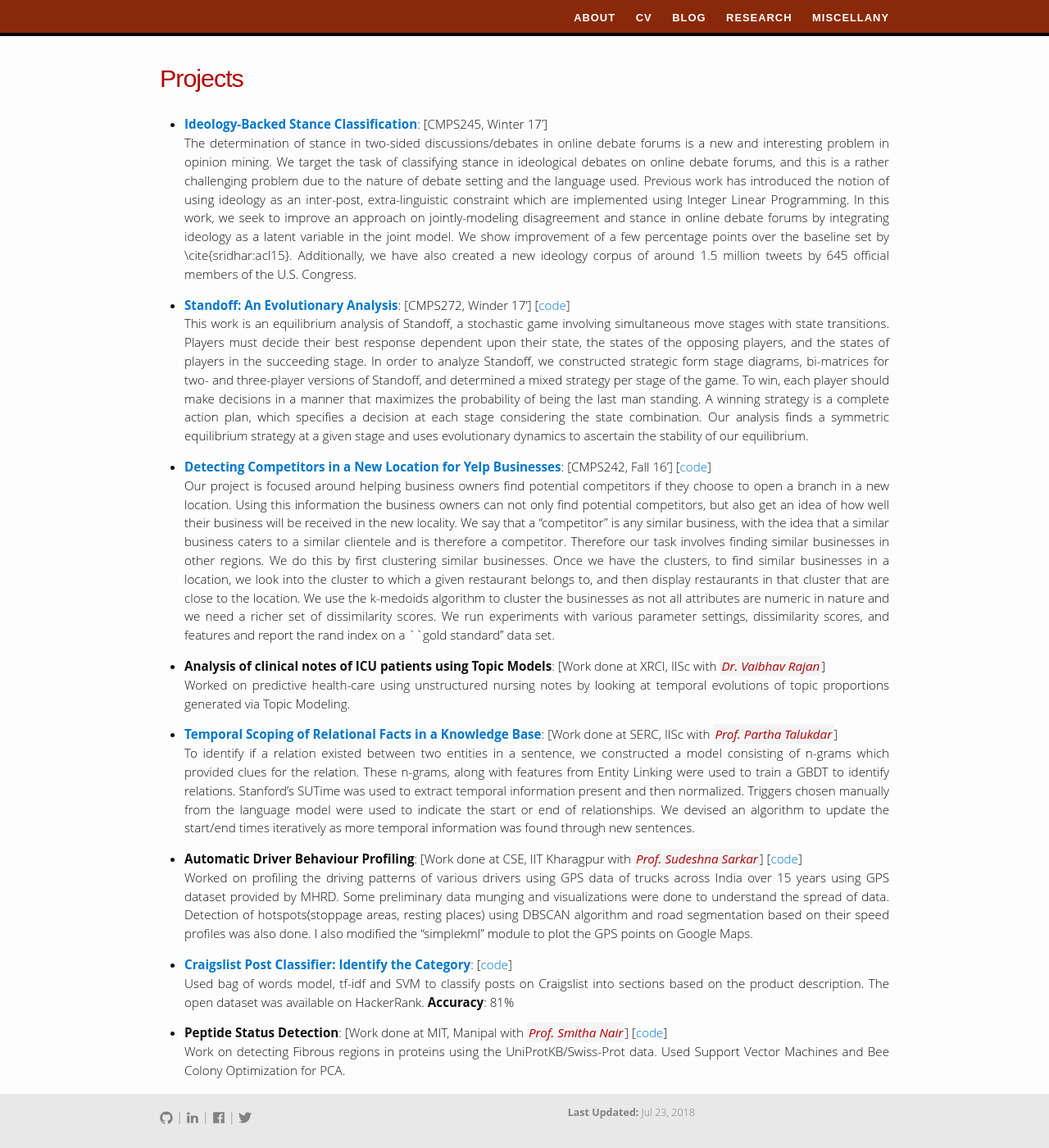
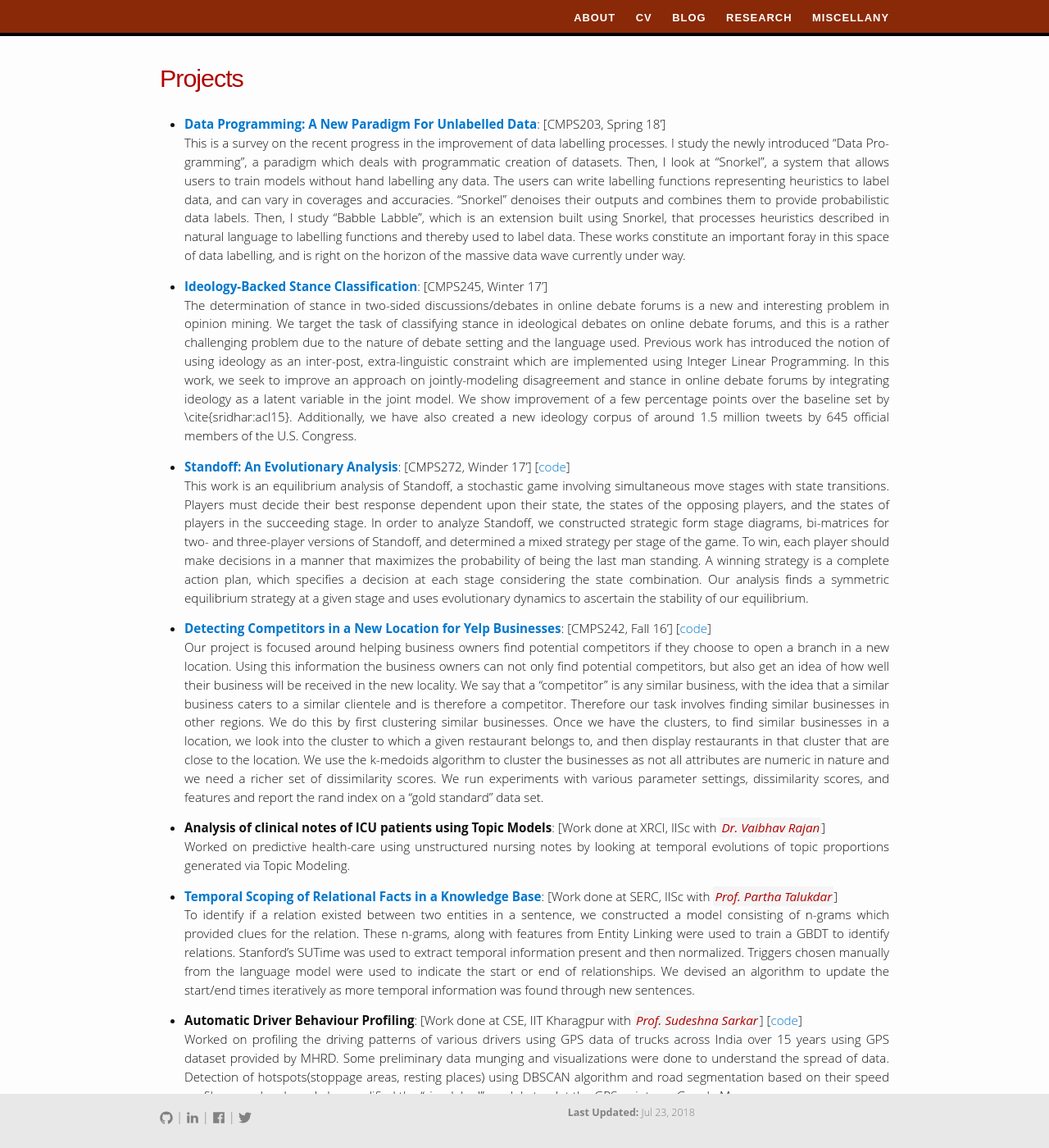
Before and after one commit to dhawaljoh/dhawaljoh.github.io, a Jekyll site: the page built from research/projects/projects.md, in a window 1280 px wide and 1400 px high. Shown: the whole window at 82% size. Built offline with Jekyll 4.4.1, drawn with Linux system fonts in a browser that asks for light colours.

Commit message:
updated projects, resume

```diff
--- a/research/projects/projects.md
+++ b/research/projects/projects.md
@@ -3,6 +3,8 @@ layout: page
 title: Projects
 permalink: /research/projects/
 ---
+- **[Data Programming: A New Paradigm For Unlabelled Data](/files/203-final-project.pdf){:target="_blank"}**: [CMPS203, Spring 18'] <br>
+This is a survey on the recent progress in the improvement of data labelling processes. I study the newly introduced “Data Pro- gramming”, a paradigm which deals with programmatic creation of datasets. Then, I look at “Snorkel”, a system that allows users to train models without hand labelling any data. The users can write labelling functions representing heuristics to label data, and can vary in coverages and accuracies. “Snorkel” denoises their outputs and combines them to provide probabilistic data labels. Then, I study “Babble Labble”, which is an extension built using Snorkel, that processes heuristics described in natural language to labelling functions and thereby used to label data. These works constitute an important foray in this space of data labelling, and is right on the horizon of the massive data wave currently under way.
 
 -	**[Ideology-Backed Stance Classification](/files/cmps-245-winter.pdf){:target="_blank"}**: [CMPS245, Winter 17'] <br>
 The determination of stance in two-sided discussions/debates in online debate forums is a new and interesting problem in opinion mining. We target the task of classifying stance in ideological debates on online debate forums,
@@ -12,7 +14,7 @@ and this is a rather challenging problem due to the nature of debate setting and
 This work is an equilibrium analysis of Standoff, a stochastic game involving simultaneous move stages with state transitions. Players must decide their best response dependent upon their state, the states of the opposing players, and the states of players in the succeeding stage. In order to analyze Standoff, we constructed strategic form stage diagrams, bi-matrices for two- and three-player versions of Standoff, and determined a mixed strategy per stage of the game. To win, each player should make decisions in a manner that maximizes the probability of being the last man standing. A winning strategy is a complete action plan, which specifies a decision at each stage considering the state combination. Our analysis finds a symmetric equilibrium strategy at a given stage and uses evolutionary dynamics to ascertain the stability of our equilibrium.
 
 -	**[Detecting Competitors in a New Location for Yelp Businesses](/files/242-final-report.pdf){:target="_blank"}**: [CMPS242, Fall 16'] [[code](https://github.com/eriq-augustine/242-2016){:target="_blank"}] <br>
-Our project is focused around helping business owners find potential competitors if they choose to open a branch in a new location. Using this information the business owners can not only find potential competitors, but also get an idea of how well their business will be received in the new locality. We say that a "competitor" is any similar business, with the idea that a similar business caters to a similar clientele and is therefore a competitor. Therefore our task involves finding similar businesses in other regions. We do this by first clustering similar businesses. Once we have the clusters, to find similar businesses in a location, we look into the cluster to which a given restaurant belongs to, and then display restaurants in that cluster that are close to the location. We use the k-medoids algorithm to cluster the businesses as not all attributes are numeric in nature and we need a richer set of dissimilarity scores. We run experiments with various parameter settings, dissimilarity scores, and features and report the rand index on a ``gold standard'' data set.
+Our project is focused around helping business owners find potential competitors if they choose to open a branch in a new location. Using this information the business owners can not only find potential competitors, but also get an idea of how well their business will be received in the new locality. We say that a "competitor" is any similar business, with the idea that a similar business caters to a similar clientele and is therefore a competitor. Therefore our task involves finding similar businesses in other regions. We do this by first clustering similar businesses. Once we have the clusters, to find similar businesses in a location, we look into the cluster to which a given restaurant belongs to, and then display restaurants in that cluster that are close to the location. We use the k-medoids algorithm to cluster the businesses as not all attributes are numeric in nature and we need a richer set of dissimilarity scores. We run experiments with various parameter settings, dissimilarity scores, and features and report the rand index on a "gold standard" data set.
 
 -	**Analysis of clinical notes of ICU patients using Topic Models**: [Work done at XRCI, IISc with <em><a class="tosu" href="https://sites.google.com/site/vaibhavrajan/" target="_blank">Dr. Vaibhav Rajan</a></em>] <br>
 Worked on predictive health-care using unstructured nursing notes by looking at temporal evolutions of topic proportions generated via Topic Modeling.
```
Also changed, not shown: index.md (+1 -1 lines), 17 other files.
